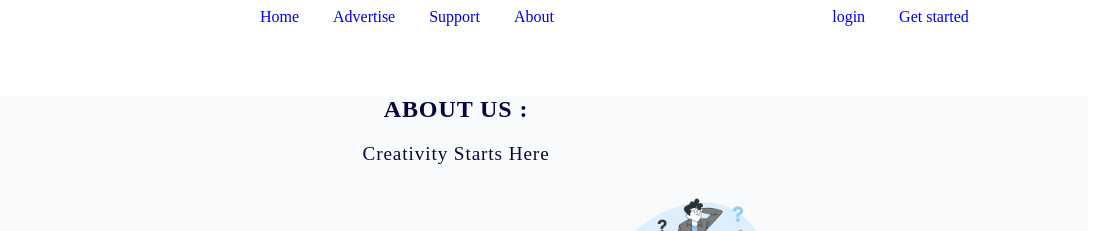
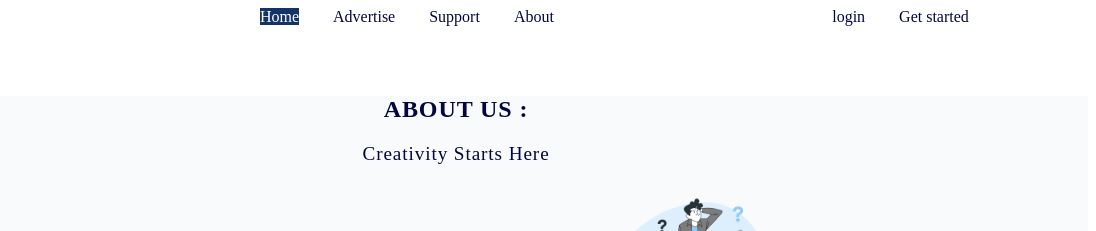
Before and after one commit to SimoAcharouaou777/Innovation_page-brief2, a plain HTML site: page AboutUs.html in a window 1280 px wide. In both pictures the pointer is over the link "Home". Shown: the top 231 px of the page, 184-1280 px from the left. Drawn offline with Linux system fonts and the light colour scheme.

Commit message:
almost there

```diff
--- a/AboutUs.html
+++ b/AboutUs.html
@@ -6,6 +6,7 @@
     <meta name="description" content="About us page">
     <title>About Us</title>
     <link href="innovation.css" rel="stylesheet">
+    <meta name="viewport" content="width=device-width, initial-scale=1.0">
 </head>
 
 <body>
--- a/innovation.css
+++ b/innovation.css
@@ -1,3 +1,4 @@
+/* ---------------------------------------------Home pag------------------------------------------------------------e*/
 header {
 
     padding: 0;
@@ -30,6 +31,11 @@ li {
 
 a {
     text-decoration: none;
+    color: #02073E;
+}
+a:hover{
+    background-color: #123466;
+    color: white;
 }
 
 .firstsection {
@@ -371,7 +377,7 @@ a {
     margin-top: -80px;
     padding-top: 80px;
 }
-
+/* ---------------------------------------------- Support page---------------------------------------------------*/
 .callus {
     display: flex;
     justify-content: center;
@@ -447,7 +453,7 @@ a {
     letter-spacing: 7PX;
     font-size: 10px;
 }
-
+/*------------------------------------------------About Us page----------------------------------------------------*/
 .aboutus {
     margin-top: 70px;
 }
@@ -543,6 +549,7 @@ a {
     letter-spacing: 0.5px;
     margin-top: 60px;
 }
+/*--------------------------------------------------advetise page -------------------------------------------------*/
 .firstinadvertise{
     text-align: center;
     margin-top: 80px;
```
Also changed, not shown: Support.html (+1 -0 lines), advertise.html (+1 -0 lines), innovation.html (+1 -0 lines).
